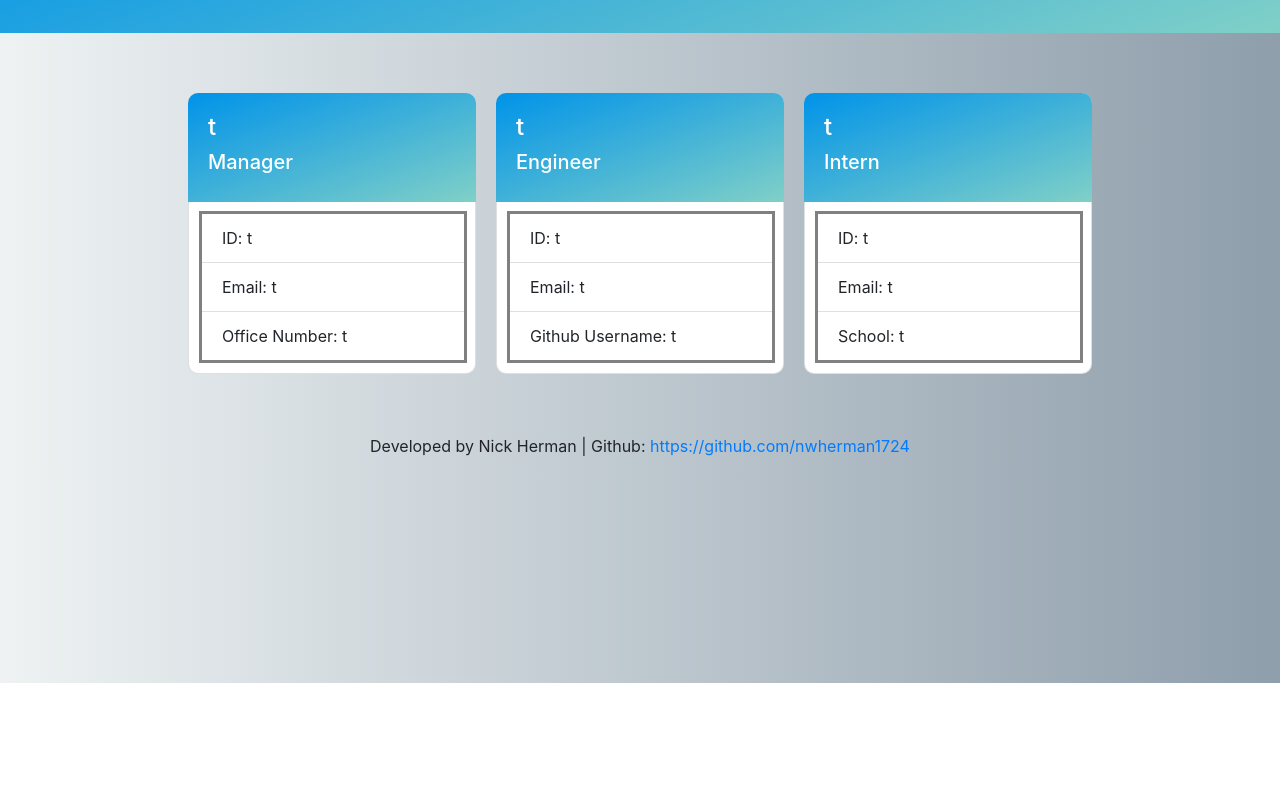
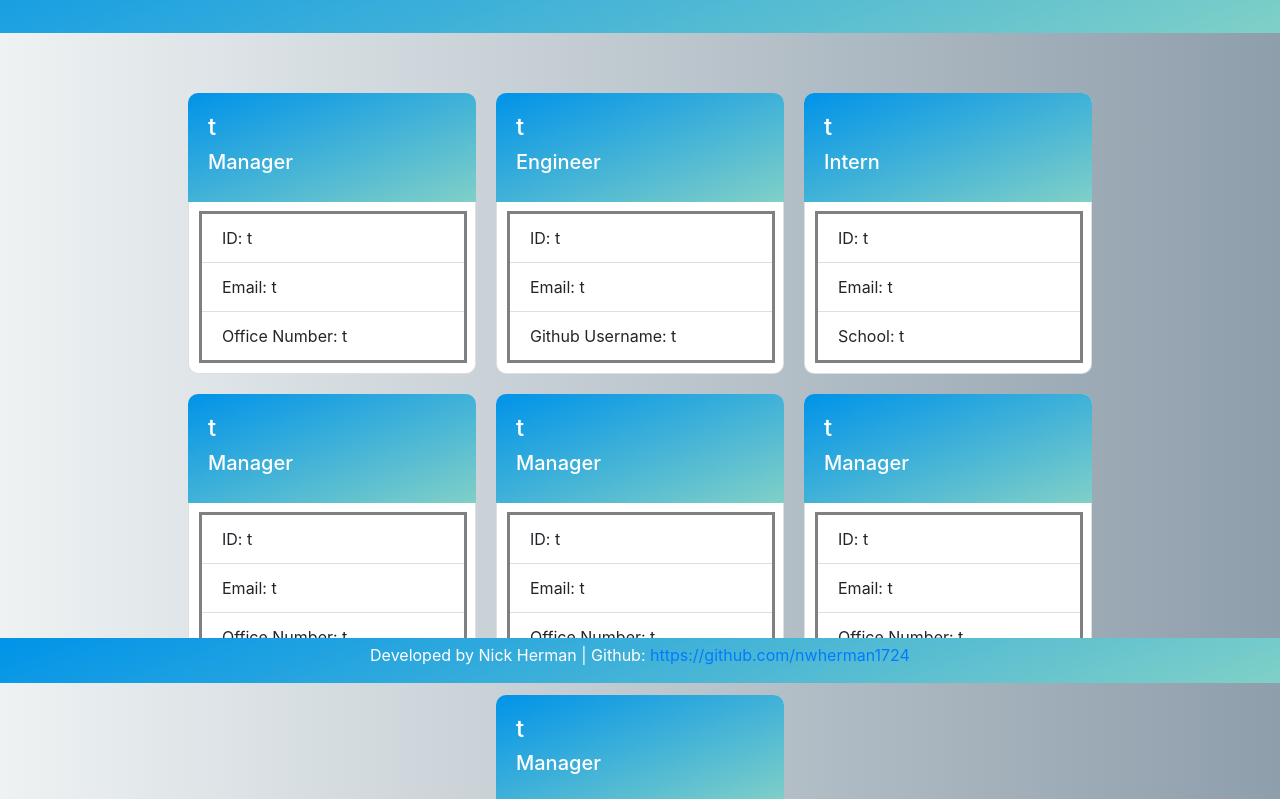
Before and after one commit to nwherman1724/team-profile-generator, a website: page index.html in a window 1280 px wide. Shown: the part 117-916 px from the top of the page. Before the commit the page ends 800 px from the top, so only its background shows below. Drawn offline with nearby package versions, Linux system fonts and the light colour scheme.

Commit message:
tweaked footer placement

```diff
--- a/index.html
+++ b/index.html
@@ -10,7 +10,7 @@
           background: #8e9eab;  /* fallback for old browsers */
           background: -webkit-linear-gradient(to right, #eef2f3, #8e9eab);  /* Chrome 10-25, Safari 5.1-6 */
           background: linear-gradient(to right, #eef2f3, #8e9eab); /* W3C, IE 10+/ Edge, Firefox 16+, Chrome 26+, Opera 12+, Safari 7+ */
-
+          height: 100vh;
         }
 
         header {
@@ -57,11 +57,23 @@
             border: solid gray;
         }
 
-        footer {
+        /* footer {
             display: flex;
             justify-content: center;
             text-align: center;
+            position: fixed;
 
+        } */
+
+        footer {
+            position: fixed;
+            padding-top: 5px;
+            left: 0;
+            bottom: 0;
+            width: 100%;
+            background-image: linear-gradient(160deg, #0093E9 0%, #80D0C7 100%);
+            color: white;
+            text-align: center;
         }
       </style>
       <title>Document</title>
@@ -112,6 +124,60 @@
         </div>
       </div>
 
+      <div class="card" style="width: 18rem;">
+        <div class="card-body title-color">
+            <h4>t</h4>
+            <h5>Manager</h5>
+        </div>
+        <div style="width: 18rem;">
+            <ul class="list-group list-group-flush">
+              <li class="list-group-item">ID: t</li>
+              <li class="list-group-item">Email: t</li>
+              <li class="list-group-item">Office Number: t</li>
+            </ul>
+        </div>
+      </div>
+      <div class="card" style="width: 18rem;">
+        <div class="card-body title-color">
+            <h4>t</h4>
+            <h5>Manager</h5>
+        </div>
+        <div style="width: 18rem;">
+            <ul class="list-group list-group-flush">
+              <li class="list-group-item">ID: t</li>
+              <li class="list-group-item">Email: t</li>
+              <li class="list-group-item">Office Number: t</li>
+            </ul>
+        </div>
+      </div>
+      <div class="card" style="width: 18rem;">
+        <div class="card-body title-color">
+            <h4>t</h4>
+            <h5>Manager</h5>
+        </div>
+        <div style="width: 18rem;">
+            <ul class="list-group list-group-flush">
+              <li class="list-group-item">ID: t</li>
+              <li class="list-group-item">Email: t</li>
+              <li class="list-group-item">Office Number: t</li>
+            </ul>
+        </div>
+      </div>
+      <div class="card" style="width: 18rem;">
+        <div class="card-body title-color">
+            <h4>t</h4>
+            <h5>Manager</h5>
+        </div>
+        <div style="width: 18rem;">
+            <ul class="list-group list-group-flush">
+              <li class="list-group-item">ID: t</li>
+              <li class="list-group-item">Email: t</li>
+              <li class="list-group-item">Office Number: t</li>
+            </ul>
+        </div>
+      </div>
+
+
       </main>
 
       <footer>
--- a/index.js
+++ b/index.js
@@ -268,11 +268,11 @@ const generateHTML = (devTeam) =>
 
         }
       </style>
-      <title>Document</title>
+      <title>My Team</title>
   </head>
   <body>
       <header>
-          <h1 id="title">Title</h1>
+          <h1 id="title">My Team</h1>
       </header>
 
       <main>
```
